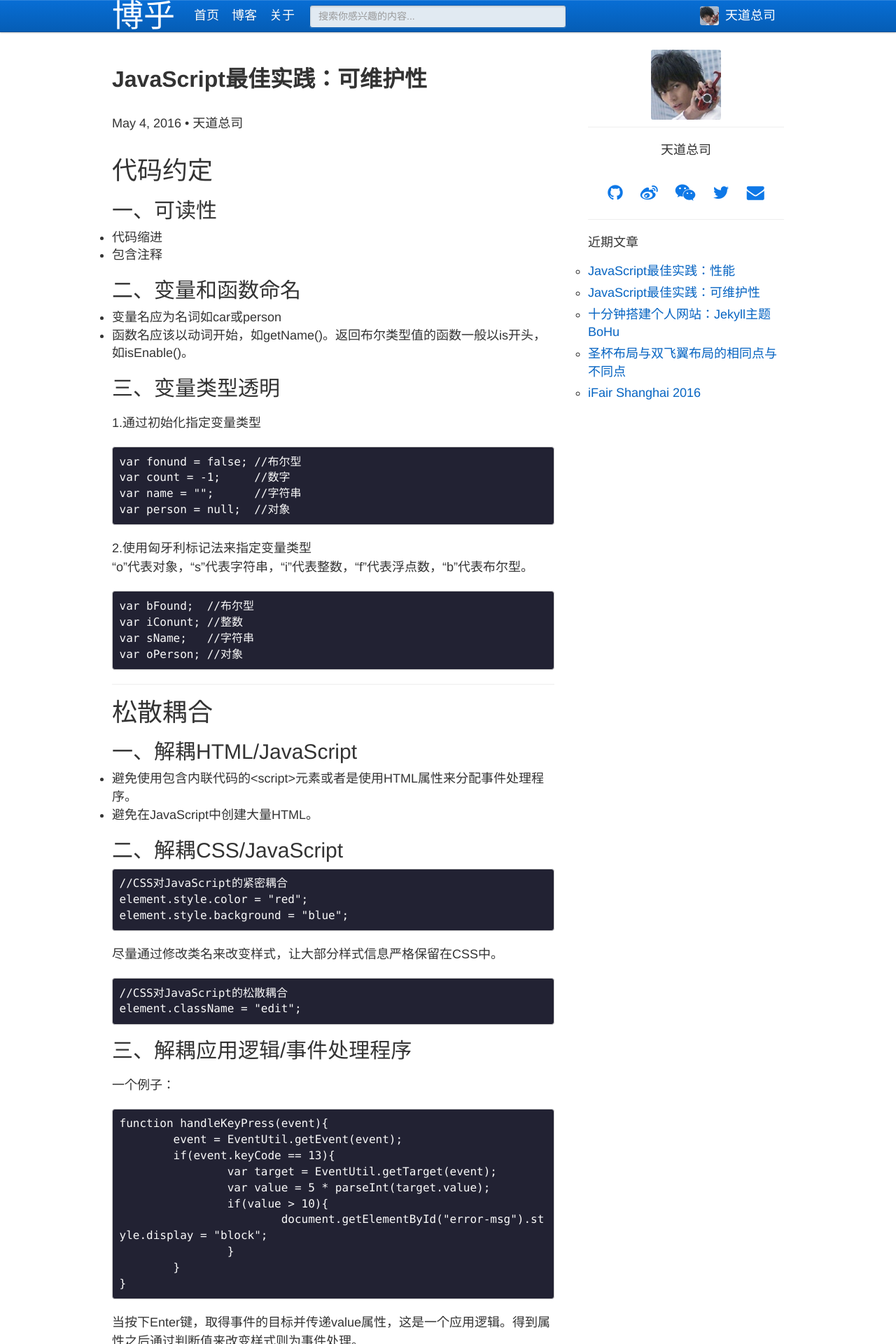
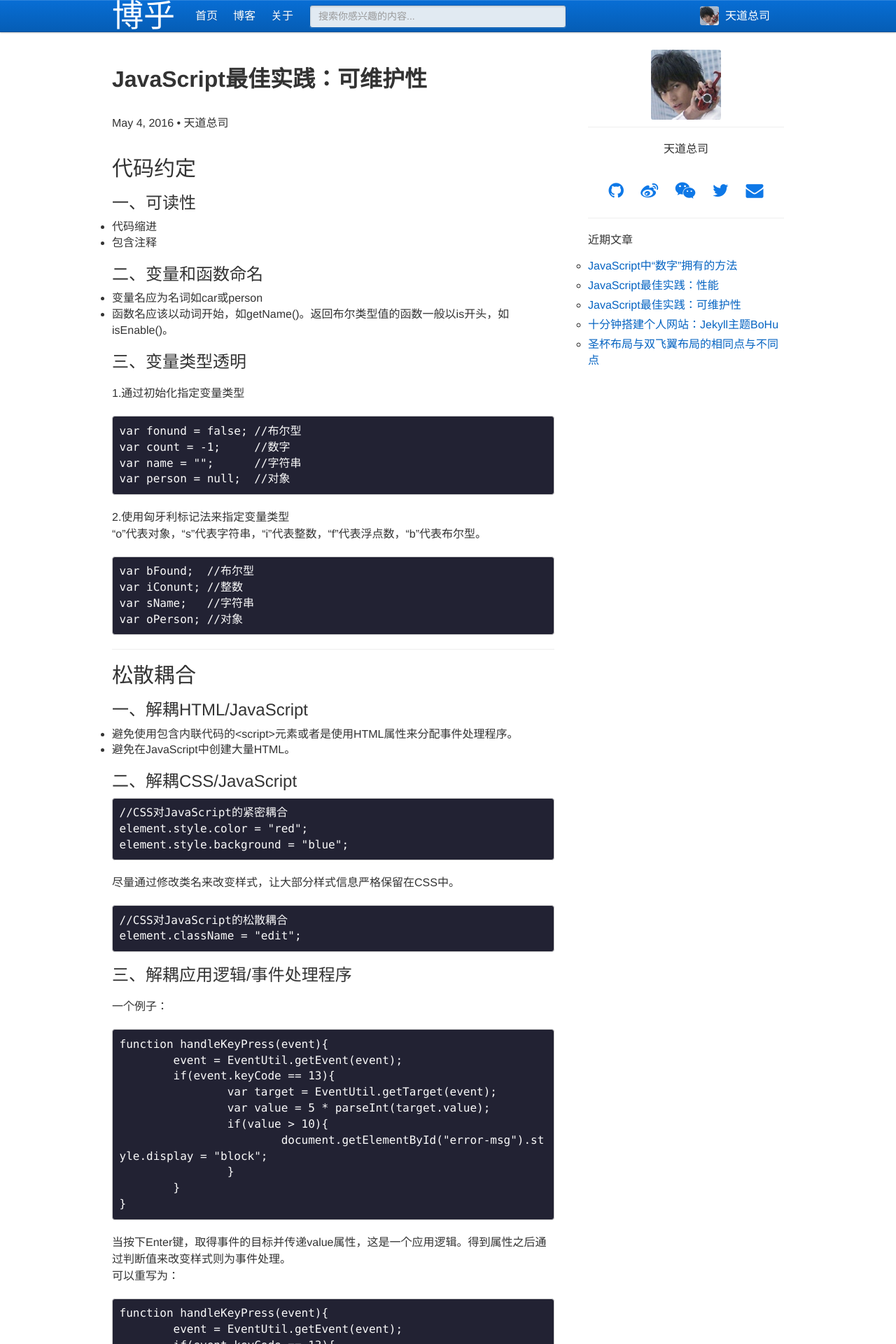
Before and after one commit to LLawlight/blog, a Jekyll site: the page built from _posts/2016-05-04-bestPracticesForJavaScript-maintainability.md, in a window 1280 px wide. Shown: the top 1920 px of the page at 70% size. Built offline with Jekyll 4.4.1, drawn with Linux system fonts in a browser that asks for light colours; comment, search, counter and statistics services are not loaded.

Commit message:
methodsOfNumber

```diff
--- a/_layouts/post.html
+++ b/_layouts/post.html
@@ -11,6 +11,7 @@
   <article class="post-content">
     {{ content }}
     <p>转载请注明出处：<a href="{{ page.url | prepend: site.baseurl }}" style="word-break: break-all;">http://zhaoyuxiang.cn/blog{{ page.url }}</a></p>
+    <hr>
 	<ul class="pageNP">
 	{% if page.previous %}
     <li class="pagePrevious">上一篇：<a href="{{ page.previous.url | prepend: site.baseurl }}">{{ page.previous.title }}</a></li>
--- a/_posts/2016-05-04-bestPracticesForJavaScript-maintainability.md
+++ b/_posts/2016-05-04-bestPracticesForJavaScript-maintainability.md
@@ -7,19 +7,19 @@
 permalink: /archivers/bestPracticesForJavaScript-maintainability
 ---
 
-# 代码约定 #
+## 代码约定 ##
 
-## 一、可读性
+### 一、可读性
 
 - 代码缩进
 - 包含注释
 
-## 二、变量和函数命名
+### 二、变量和函数命名
 
 - 变量名应为名词如car或person
 - 函数名应该以动词开始，如getName()。返回布尔类型值的函数一般以is开头，如isEnable()。
 
-## 三、变量类型透明
+### 三、变量类型透明
 
 1.通过初始化指定变量类型
 
@@ -38,14 +38,14 @@
 
 ----------
 
-# 松散耦合 #
+## 松散耦合 ##
 
-## 一、解耦HTML/JavaScript
+### 一、解耦HTML/JavaScript
 
 - 避免使用包含内联代码的<script\>元素或者是使用HTML属性来分配事件处理程序。
 - 避免在JavaScript中创建大量HTML。
 
-## 二、解耦CSS/JavaScript
+### 二、解耦CSS/JavaScript
 
     //CSS对JavaScript的紧密耦合
     element.style.color = "red";
@@ -56,7 +56,7 @@
     //CSS对JavaScript的松散耦合
     element.className = "edit";
 
-## 三、解耦应用逻辑/事件处理程序
+### 三、解耦应用逻辑/事件处理程序
 一个例子：
 
     function handleKeyPress(event){
@@ -94,16 +94,16 @@
 
 ----------
 
-# 编程实践
+## 编程实践 ##
 
-## 一、尊重对象所有权
+### 一、尊重对象所有权
 在企业环境中最重要的编程实践就是尊重对象所有权，它的意思是你不能修改不属于你的对象。如果你不负责创建或维护某个对象、它的对象或者它的方法，那么你就不能对它们进行修改。
 
 - 不要为实例或原型添加属性；
 - 不要为实例或原型添加方法；
 - 不要重定义已存在的方法；
 
-## 二、避免全局变量
+### 二、避免全局变量
 
     //两个全局变量——避免！
     var URL = "zhaoyuxiang.cn";
@@ -121,7 +121,7 @@
     	}
     };
 
-## 三、使用常量
+### 三、使用常量
 一个例子：
 
     function validate(value){
--- /dev/null
+++ b/_posts/2016-05-08-methodsOfNumber.md
@@ -0,0 +1,65 @@
+---
+layout: post
+title:  "JavaScript中“数字”拥有的方法"
+author: 天道总司
+date:   2016-05-08
+categories: JavaScript
+permalink: /archivers/methodsOfNumber
+---
+
+## number.toExponential(fractionDigits)
+这个方法把number转换成一个指数形式的字符串。可选参数fractionDigits控制其小数点后的数字位数，它的值必须在0~20。**（注：经本人测试，fractionDigits的值大于15时，得到的结果会变得不精确（不按照常规的四舍五入））**
+
+    var num = 1.23456789101112164;
+    num.toExponential(4);    //1.2346e+0
+    num.toExponential(15);   //1.234567891011122e+0
+    num.toExponential();     //1.2345678910111217e+0 小数点后超过16位默认最多显示16位且结果不精确
+    var num1 = 1.23456789101112136;
+    num1.toExponential(16);  //1.2345678910111213e+0
+    var num2 = 1.23456789101112162;
+    num2.toExponential(16);  //1.2345678910111215e+0
+
+----------
+
+## number.toFixed(fractionDigits)
+这个方法把number转换成为一个十进制数形式的字符串。可选参数fractionDigits控制其小数点后的数字位数，它的值必须在0~20，默认为0。**（注：经本人测试，fractionDigits的值大于15时，得到的结果会变得不精确（不按照常规的四舍五入））**
+
+    var num = 1.23456;
+    num.toFixed(0);   //1
+    num.toFixed(4);   //1.2346
+    num.toFixed();    //1
+    var num1 = 1.23456789101112163;
+    num1.toFixed(16); //1.2345678910111217
+    num1.toFixed();   //1
+    var num2 = 1.23456789101112162;
+    num2.toFixed(16); //1.2345678910111215
+
+----------
+
+## number.toPrecision(precision)
+这个方法把这个number转换成为一个十进制数形式的字符串。可选参数precision控制数字的精度(**注：虽然英文单词和翻译都是精度，但是我认为是有效数字**)。它的值必须在0~21。**（注：经本人测试，precision的值大于18时，得到的结果会变得不精确（不按照常规的四舍五入））**
+
+    var num = 0.005;
+    num.toPrecision(1); //0.005
+    num.toPrecision(4); //0.005000
+    num.toPrecision();  //0.005
+    var num1 = 0.01234567890123456755;
+    num1.toPrecision(); //0.012345678901234567 小数点后超过18位默认最多显示18位且结果不精确
+    var num2 = 0.01234567890123456765;
+    num2.toPrecision(); //0.012345678901234568
+
+----------
+
+## number.toString(radix)
+这个方法把这个number转换成为一个字符串。可选参数radix控制基数。它的值必须在2~36。默认的radix是以10为基数的。radix最常用的是整数，但是它可以用任意的数字。
+在最普通的情况下，number.toString()可以更简单地写为String(number)；
+
+    var num = 0.123;
+    num.toString(2);  //0.0001111101111100111011011001000101101000011100101011
+    num.toString(8);  //0.076763554426416254
+    num.toString(16); //0.1f7ced916872b
+    num.toString();   //0.123
+    String(num);      //0.123
+
+---
+参考资料：《JavaScript语言精粹》
--- a/_sass/main.scss
+++ b/_sass/main.scss
@@ -1,7 +1,7 @@
 html,body,header,main,footer,h1,p,nav,div,ul,li,a,img,span{
 	margin: 0;
 	padding: 0;
-	font-size: 18px;
+	font-size: 16px;
 	font-family: 'Helvetica Neue',Helvetica,Arial,sans-serif;
 }
 a{text-decoration: none !important;}
@@ -83,6 +83,9 @@
 	}
 	margin: 0 auto;
 	padding: 25px 0 50px 0;
+}
+.post-excerpt *{
+	font-size: 14px;
 }
 .content{
 	float: left;
--- a/css/main.css
+++ b/css/main.css
@@ -2,7 +2,7 @@
 html, body, header, main, footer, h1, p, nav, div, ul, li, a, img, span {
   margin: 0;
   padding: 0;
-  font-size: 18px;
+  font-size: 16px;
   font-family: 'Helvetica Neue',Helvetica,Arial,sans-serif; }
 
 a {
@@ -86,6 +86,9 @@
   @media screen and (min-width: 960px) {
     main {
       width: 960px; } }
+
+.post-excerpt * {
+  font-size: 14px; }
 
 .content {
   float: left; }
```
